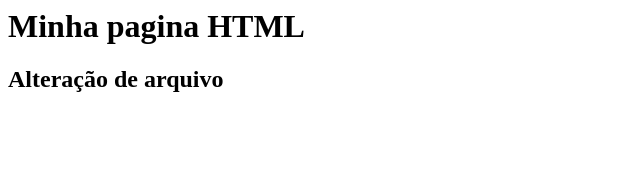
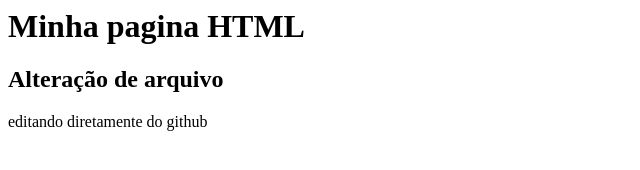
Before and after one commit to Orgumn/gama-no-github, a plain HTML site: page index.html in a window 1280 px wide. Shown: the whole page, without its empty margins (0-640 px from the left). Drawn offline with Linux system fonts and the light colour scheme.

Commit message:
editando diretamente no github

```diff
--- a/index.html
+++ b/index.html
@@ -2,5 +2,6 @@
 	<body>
 		<h1> Minha pagina HTML</h1>
 		<h2>Alteração de arquivo</h2>
+		<p>editando diretamente do github</p>
 	</body>
 </html>
```
